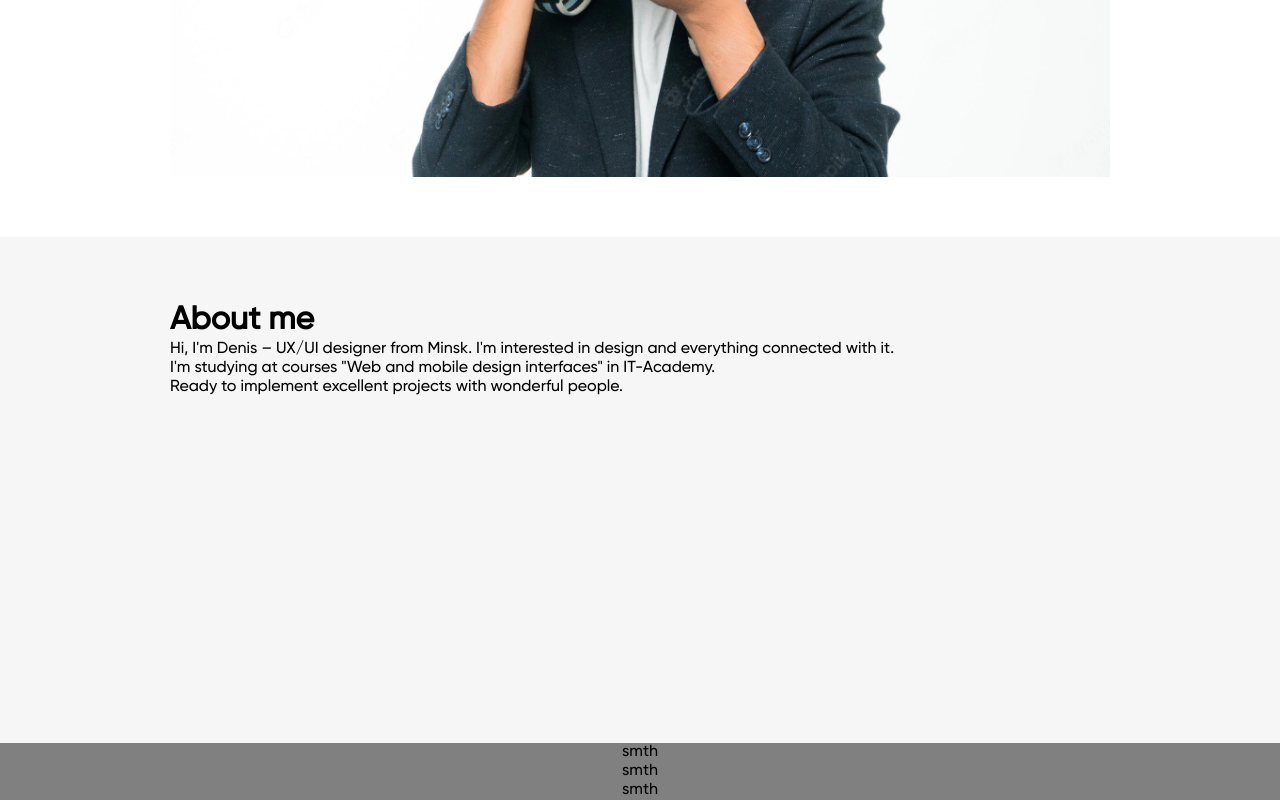
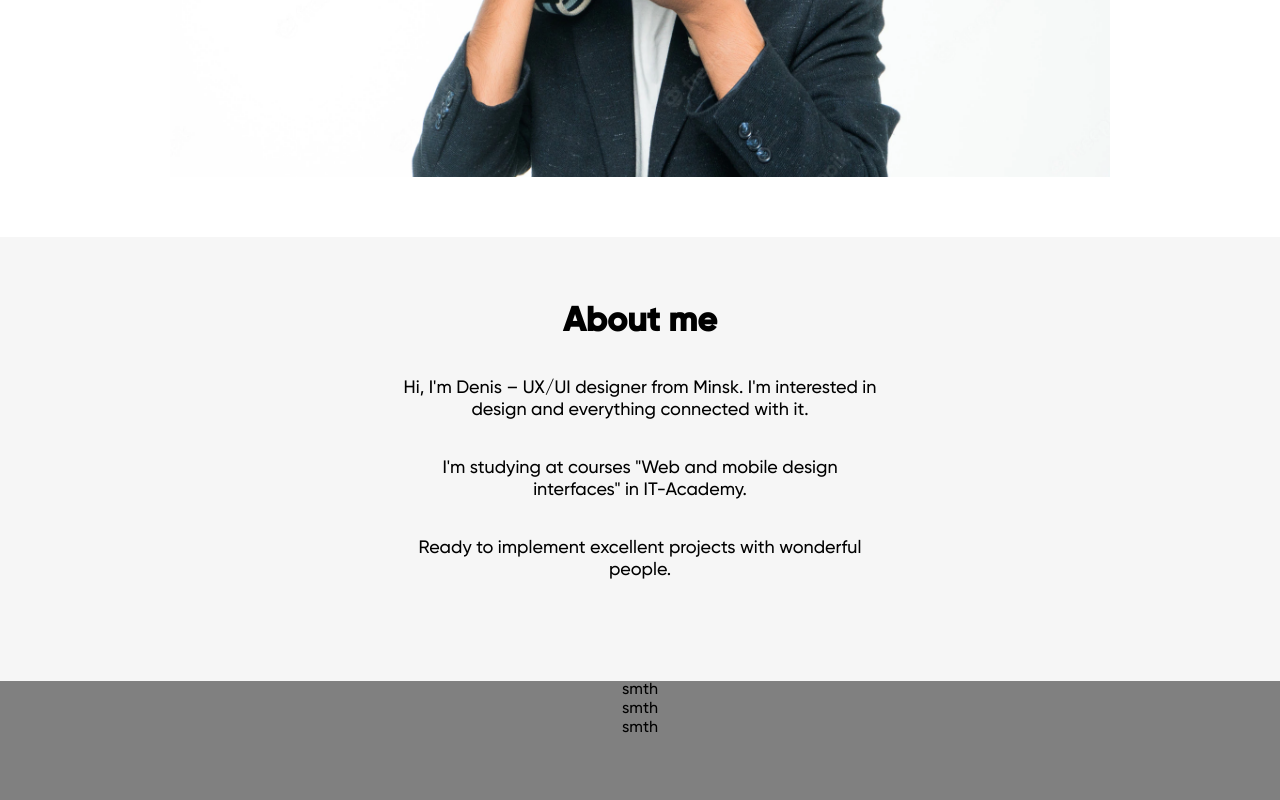
Before and after one commit to Sputnavi/LayoutPractice, a plain HTML site: page index.html in a window 1280 px wide. Shown: the part 523-1323 px from the top of the page. After the commit the page ends 1261 px from the top, so only its background shows below. Drawn offline with Linux system fonts and the light colour scheme.

Commit message:
Finish about me block

```diff
--- a/index.css
+++ b/index.css
@@ -74,15 +74,29 @@ html, body {
 
 .about-me {
     width: 100%;
-    height: 506px;
+    height: auto;
     background-color: #F6F6F6;
 }
 
 .about-me_content {
-    max-width: 940px;
+    max-width: 485px;
     display: flex;
     flex-direction: column;
     margin: 5% auto;
+}
+
+.about-me_content_header {
+    margin-bottom: 1em;
+    align-self: center;
+    font-size: 34px;
+}
+
+.about-me_content_text {
+    text-align: center;
+    font-size: 18px;
+    display: flex;
+    flex-direction: column;
+    align-items: stretch;
 }
 
 .bold {
@@ -94,3 +108,7 @@ html, body {
     writing-mode: vertical-lr;
     transform: rotate(180deg);
 }
+
+.bottom-margined {
+    margin-bottom: 2em;
+}
--- a/index.html
+++ b/index.html
@@ -27,10 +27,12 @@
 
         <div class="about-me">
             <div class="about-me_content">
-                <h1 class="">About me</h1>
-                <div>Hi, I'm Denis – UX/UI designer from Minsk. I'm interested in design and everything connected with it.</div>
-                <div>I'm studying at courses "Web and mobile design interfaces" in IT-Academy.</div>
-                <div>Ready to implement excellent projects with wonderful people.</div>
+                <h1 class="about-me_content_header bold">About me</h1>
+                <div class="about-me_content_text">
+                    <p class="bottom-margined">Hi, I'm Denis – UX/UI designer from Minsk. I'm interested in design and everything connected with it.</p>
+                    <p class="bottom-margined">I'm studying at courses "Web and mobile design interfaces" in IT-Academy.</p>
+                    <p class="bottom-margined">Ready to implement excellent projects with wonderful people.</p>
+                </div>
             </div>
         </div>
 
```
